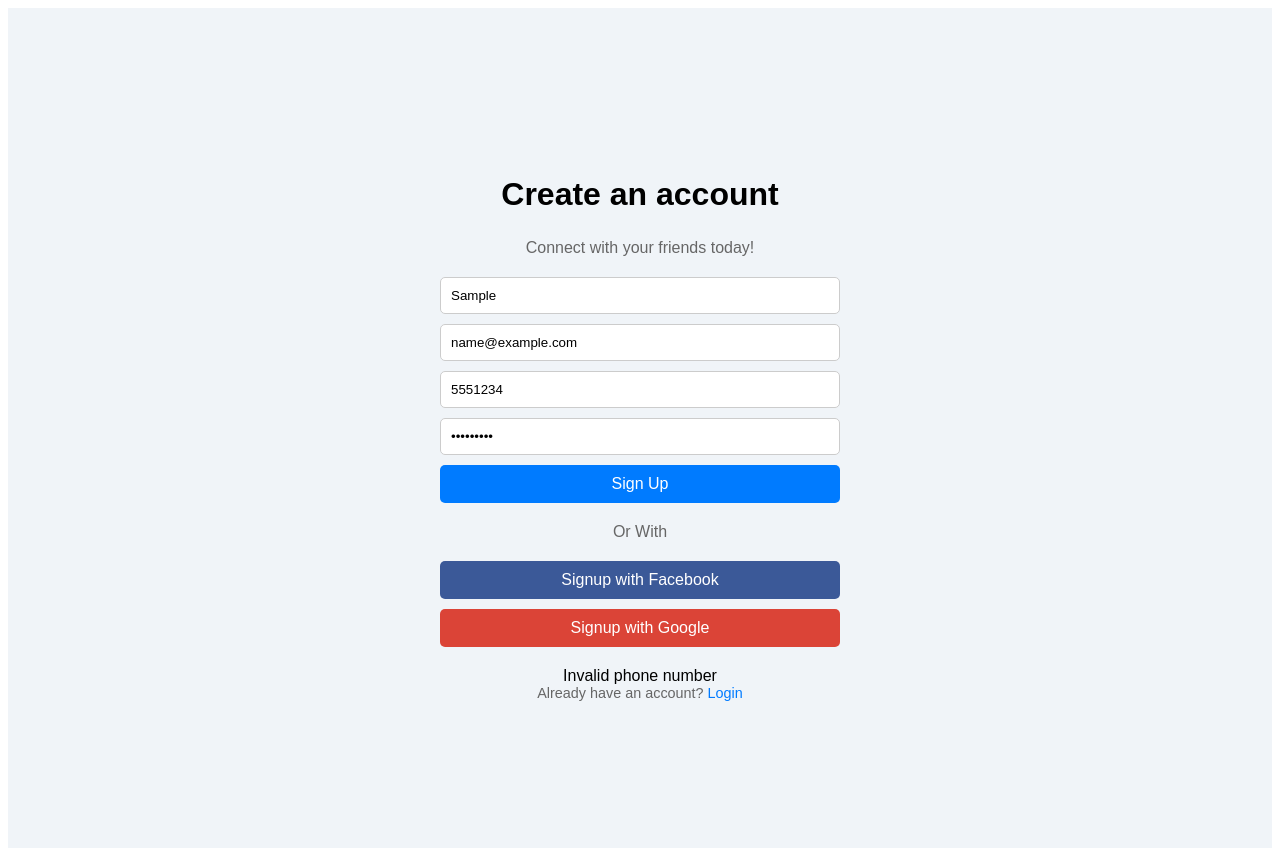
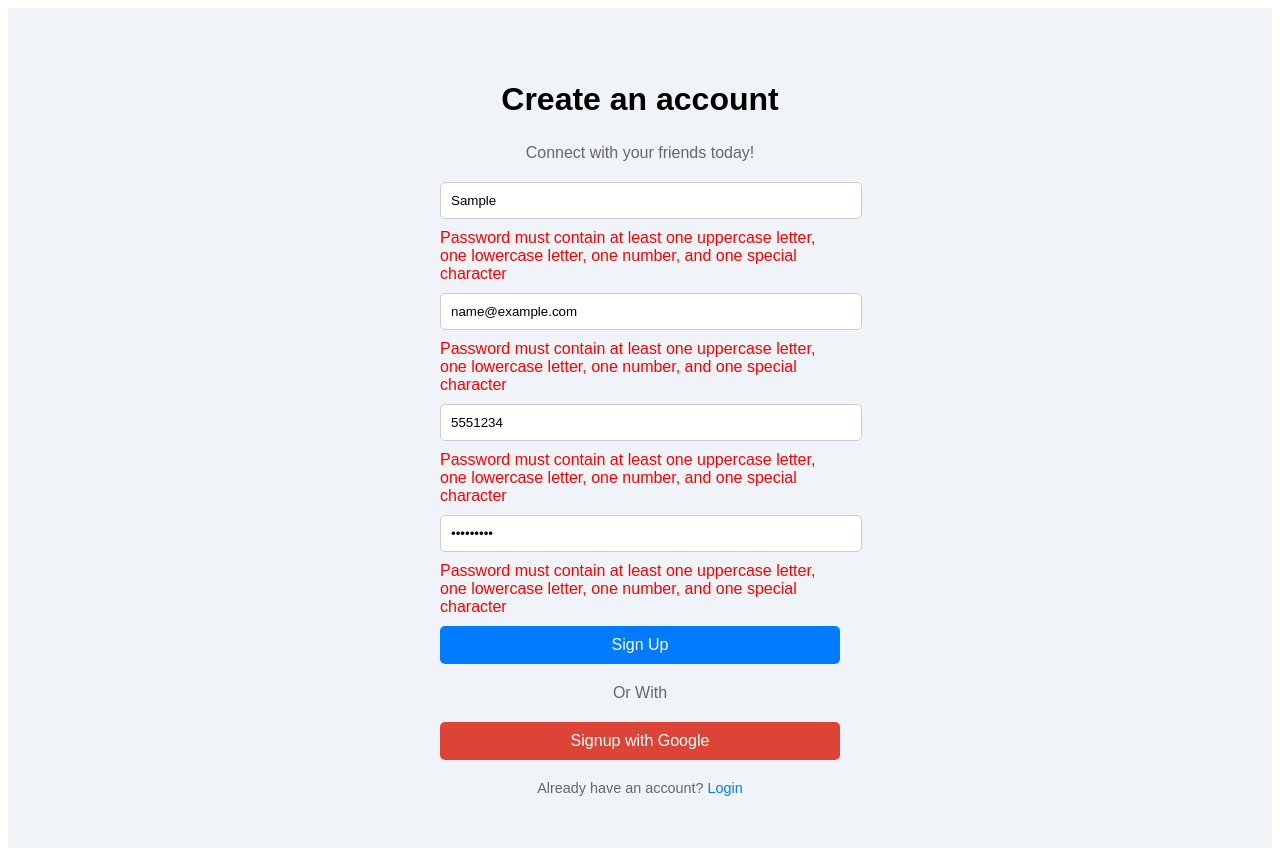
Before and after one commit to Sri485/TakeEase, a React (Create React App) app: page /signup in a window 1280 px wide. Both pictures are taken after typing "Sample", "name@example.com", "5551234", "Sample123" into the empty fields and a click on the button "Sign Up". Built offline with nearby package versions, Linux system fonts and the light colour scheme.

Commit message:
Validations

```diff
--- a/src/SignupPage.css
+++ b/src/SignupPage.css
@@ -32,6 +32,7 @@
   margin-bottom: 10px;
   border: 1px solid #ccc;
   border-radius: 5px;
+  width: 100%;
 }
 
 .signup-page button[type="submit"] {
@@ -110,3 +111,14 @@
 .login-link a:hover {
   text-decoration: underline;
 }
+.input-container {
+  margin-bottom: 10px;
+}
+
+.error-message {
+  color: red;
+}
+
+.success-message {
+  color: green;
+}
--- a/src/SignupPage.js
+++ b/src/SignupPage.js
@@ -8,12 +8,17 @@ function SignupPage() {
   const [phone, setPhone] = useState('');
   const [password, setPassword] = useState('');
   const [errorMessage, setErrorMessage] = useState('');
+  const [successMessage, setSuccessMessage] = useState('');
 
   const handleEmailSignUp = (event) => {
     event.preventDefault();
 
+    // Reset previous messages
+    setErrorMessage('');
+    setSuccessMessage('');
+
     // Basic validations
-    if (!username || !email || !phone || !password) {
+    if (!username.trim() || !email.trim() || !phone.trim() || !password.trim()) {
       setErrorMessage('All fields are required');
       return;
     }
@@ -23,10 +28,24 @@ function SignupPage() {
       return;
     }
 
-    if (!/^\d{10}$/.test(phone)) {
-      setErrorMessage('Invalid phone number');
+    if (!/^\d+$/.test(phone)) {
+      setErrorMessage('Phone number should contain only digits');
       return;
     }
+
+    // Password validation
+    if (password.length < 6 || password.length > 14) {
+      setErrorMessage('Password must be between 6 and 14 characters long');
+      return;
+    }
+
+    if (!/(?=.*[a-z])(?=.*[A-Z])(?=.*\d)(?=.*[@$!%*?&])[A-Za-z\d@$!%*?&]/.test(password)) {
+      setErrorMessage('Password must contain at least one uppercase letter, one lowercase letter, one number, and one special character');
+      return;
+    }
+
+    // All validations passed, show success message
+    setSuccessMessage('Sign up successful!');
 
     createUserWithEmailAndPassword(auth, email, password)
       .then((userCredential) => {
@@ -52,33 +71,33 @@ function SignupPage() {
       });
   };
 
-  const handleFacebookSignIn = () => {
-    signInWithPopup(auth, facebookProvider)
-      .then((result) => {
-        const user = result.user;
-        console.log('Signed in with Facebook:', user);
-      })
-      .catch((error) => {
-        console.error('Error signing in with Facebook:', error);
-        setErrorMessage('Error signing in with Facebook. Please try again.');
-      });
-  };
 
   return (
     <div className="signup-page">
       <h1>Create an account</h1>
       <p>Connect with your friends today!</p>
       <form onSubmit={handleEmailSignUp}>
-        <input type="text" placeholder="Enter Your Username" value={username} onChange={(e) => setUsername(e.target.value)} />
-        <input type="email" placeholder="Enter Your Email" value={email} onChange={(e) => setEmail(e.target.value)} />
-        <input type="tel" placeholder="Enter Your Phone Number" value={phone} onChange={(e) => setPhone(e.target.value)} />
-        <input type="password" placeholder="Enter Your Password" value={password} onChange={(e) => setPassword(e.target.value)} />
+        <div className="input-container">
+          <input type="text" placeholder="Enter Your Username" value={username} onChange={(e) => setUsername(e.target.value)} required />
+          {errorMessage && <div className="error-message">{errorMessage}</div>}
+        </div>
+        <div className="input-container">
+          <input type="email" placeholder="Enter Your Email" value={email} onChange={(e) => setEmail(e.target.value)} required />
+          {errorMessage && <div className="error-message">{errorMessage}</div>}
+        </div>
+        <div className="input-container">
+          <input type="tel" placeholder="Enter Your Phone Number" value={phone} onChange={(e) => setPhone(e.target.value)} required />
+          {errorMessage && <div className="error-message">{errorMessage}</div>}
+        </div>
+        <div className="input-container">
+          <input type="password" placeholder="Enter Your Password" value={password} onChange={(e) => setPassword(e.target.value)} required />
+          {errorMessage && <div className="error-message">{errorMessage}</div>}
+        </div>
         <button type="submit">Sign Up</button>
       </form>
       <div className="or-with">Or With</div>
-      <button className="facebook-button" onClick={handleFacebookSignIn}>Signup with Facebook</button>
       <button className="google-button" onClick={handleGoogleSignIn}>Signup with Google</button>
-      {errorMessage && <div className="error-message">{errorMessage}</div>}
+      {successMessage && <div className="success-message">{successMessage}</div>}
       <div className="login-link">
         Already have an account? <a href="/login">Login</a>
       </div>
```
